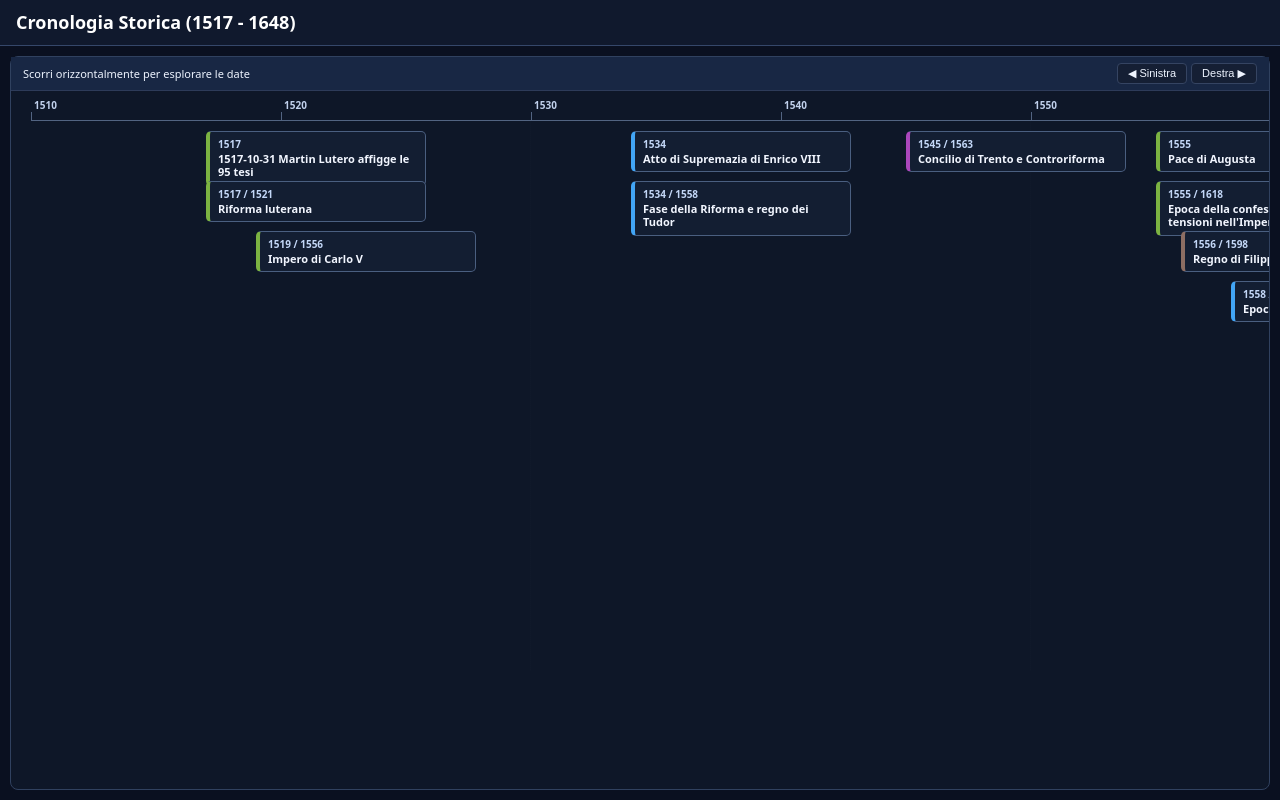
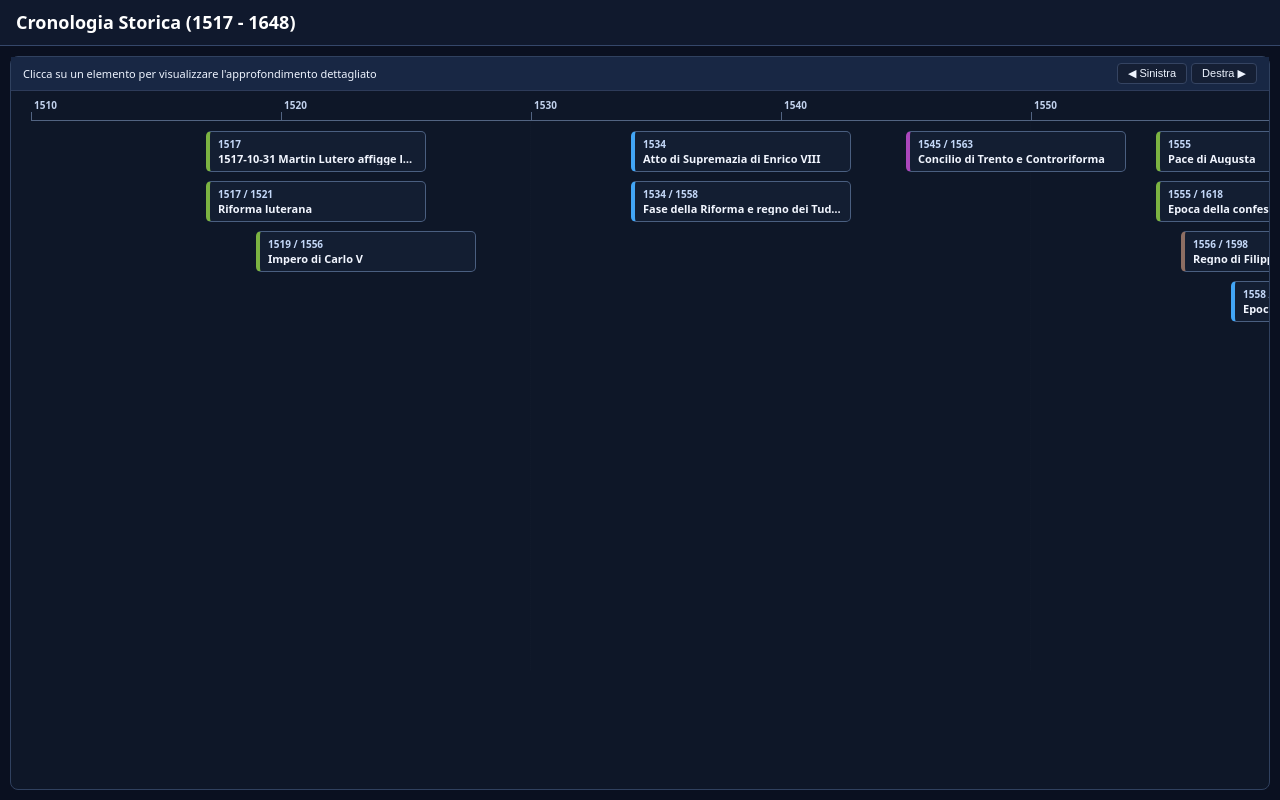
Before and after one commit to samumazz/pier_linea_tempo, a plain HTML site: page index.html in a window 1280 px wide. Drawn offline with Linux system fonts and the light colour scheme.

Commit message:
Enhance historical timeline with details and styles
Updated title and added detailed descriptions for historical events. Enhanced event card styles and modal functionality.

```diff
--- a/index.html
+++ b/index.html
@@ -1,12 +1,12 @@
 <!doctype html>
 <html lang="it"><head><meta charset="utf-8"><meta name="viewport" content="width=device-width,initial-scale=1">
-<title>Cronologia Storica</title>
+<title>Cronologia Storica con Approfondimenti</title>
 <style>
 :root{color-scheme:dark;--bg:#0a1020;--text:#eef4ff;--muted:#b8c7e1;--green:#7cb342;--purple:#ab47bc;--brown:#8d6e63;--blue:#42a5f5;--red:#ef5350}
 *{box-sizing:border-box}
 html, body { height: 100vh; margin: 0; padding: 0; overflow: hidden; font: 13px/1.4 system-ui,-apple-system,sans-serif; background:var(--bg); color:var(--text); display: flex; flex-direction: column; }
 
-header{padding:10px 16px;background:#10192d;border-bottom:1px solid #35476a; flex-shrink: 0; display:flex; justify-position:space-between; align-items:center;}
+header{padding:10px 16px;background:#10192d;border-bottom:1px solid #35476a; flex-shrink: 0; display:flex; justify-content:space-between; align-items:center;}
 h1{font-size:18px;margin:0;color:#fff}
 
 main{padding:10px; width:100%; flex: 1; display: flex; flex-direction: column; overflow: hidden;}
@@ -24,16 +24,27 @@ main{padding:10px; width:100%; flex: 1; display: flex; flex-direction: column; o
 .tick span{position:absolute;bottom:8px;left:2px;font-weight:700;}
 
 .event-area{position:relative;min-height:550px;background:repeating-linear-gradient(90deg,transparent 0,transparent 499px,#ffffff05 500px)}
-.event-card{position:absolute;width:220px;padding:6px 8px;border:1px solid #4a5f80;border-left:4px solid var(--accent);border-radius:5px;background:#131e32;color:#f2f6ff;line-height:1.2; font-size: 11px;}
+.event-card{position:absolute;width:220px;padding:6px 8px;border:1px solid #4a5f80;border-left:4px solid var(--accent);border-radius:5px;background:#131e32;color:#f2f6ff;cursor:pointer;line-height:1.2; font-size: 11px; transition: filter .15s, border-color .15s;}
+.event-card:hover{border-color:#fff;filter:brightness(1.15);z-index:5}
 .event-card .date{display:block;font-size:10px;font-weight:800;color:#c3d7f7;margin-bottom:2px}
-.event-card .event-title{display:block;font-size:11px;font-weight:700;}
+.event-card .event-title{display:block;font-size:11px;font-weight:700; white-space: nowrap; overflow: hidden; text-overflow: ellipsis;}
+
+/* Finestra modale (Popup di approfondimento) */
+.overlay{position:fixed;inset:0;background:#020612d9;display:none;align-items:center;justify-content:center;padding:16px;z-index:100;backdrop-filter:blur(4px)}
+.overlay.open{display:flex}
+.modal{width:min(500px,100%);max-height:85vh;overflow:auto;background:linear-gradient(145deg,#1b2942,#121b2e);border:1px solid #405578;border-radius:10px;padding:16px;box-shadow:0 20px 60px #0008}
+.modal-head{display:flex;justify-content:space-between;gap:12px;align-items:start}
+.modal h3{margin:4px 0 10px;font-size:17px;line-height:1.2;color:#fff}
+.modal p{color:#d0daed; font-size: 12px; line-height: 1.5; margin-bottom: 0;}
+.close{font-size:12px;padding:3px 7px;border:1px solid #354462;border-radius:5px;background:#151f34;color:var(--text);cursor:pointer}
+.modal-label{font-size:10px;text-transform:uppercase;letter-spacing:.1em;color:#9fb3d6;font-weight:800}
 </style></head><body>
 
 <header><h1>Cronologia Storica (1517 - 1648)</h1></header>
 <main>
 <div class="timeline-box">
   <div class="timeline-top">
-    <span>Scorri orizzontalmente per esplorare le date</span>
+    <span>Clicca su un elemento per visualizzare l'approfondimento dettagliato</span>
     <div class="scroll-controls">
       <button class="scroll-btn" id="scrollLeft">◀ Sinistra</button>
       <button class="scroll-btn" id="scrollRight">Destra ▶</button>
@@ -48,39 +59,47 @@ main{padding:10px; width:100%; flex: 1; display: flex; flex-direction: column; o
 </div>
 </main>
 
+<div id="overlay" class="overlay" role="dialog">
+  <article class="modal">
+    <div class="modal-head">
+      <div>
+        <div class="modal-label" id="modalDate"></div>
+        <h3 id="modalTitle"></h3>
+      </div>
+      <button class="close" id="close">✕</button>
+    </div>
+    <p id="modalBody"></p>
+  </article>
+</div>
+
 <script>
-// Dati presi esclusivamente dall'immagine fornita
+// Dati completi di approfondimenti descrittivi
 const events = [
-  // Categoria Verde
-  [1517, 1521, "Riforma luterana", "green"],
-  [1517, 1517, "1517-10-31 Martin Lutero affigge le 95 tesi", "green"],
-  [1519, 1556, "Impero di Carlo V", "green"],
-  [1555, 1555, "Pace di Augusta", "green"],
-  [1555, 1618, "Epoca della confessionalizzazione e tensioni nell'Impero", "green"],
-  [1618, 1648, "Guerra dei Trent'anni", "green"],
-  [1648, 1648, "Pace di Vestfalia", "green"],
+  [1517, 1521, "Riforma luterana", "green", "Periodo di profonda trasformazione religiosa avviato dalle contestazioni di Martin Lutero, che portò alla spaccatura della cristianità occidentale e alla nascita delle Chiese protestanti."],
+  [1517, 1517, "1517-10-31 Martin Lutero affigge le 95 tesi", "green", "Il monaco agostiniano Martin Lutero affigge le 95 tesi sulla porta della cattedrale di Wittenberg, criticando aspramente la pratica delle indulgenze e dando inizio alla Riforma protestante."],
+  [1519, 1556, "Impero di Carlo V", "green", "Il regno di Carlo d'Asburgo, sovrano di un impero 'sulle cui terre non tramontava mai il sole', impegnato a gestire i conflitti religiosi nell'Impero e le guerre contro la Francia e l'Impero Ottomano."],
+  [1555, 1555, "Pace di Augusta", "green", "Trattato storico che sancì il principio del 'cuius regio, eius religio', permettendo ai principi tedeschi di scegliere tra cattolicesimo e luteranesimo."],
+  [1555, 1618, "Epoca della confessionalizzazione e tensioni nell'Impero", "green", "Fase storica caratterizzata dal irrigidimento delle identità confessionali (cattolica, luterana e calvinista) e dal progressivo accumularsi di tensioni politiche che sfoceranno nella Guerra dei Trent'anni."],
+  [1618, 1648, "Guerra dei Trent'anni", "green", "Uno dei conflitti più devastanti della storia europea, nato da motivazioni religiose e politiche all'interno del Sacro Romano Impero e trasformatosi in una lotta per l'egemonia continentale."],
+  [1648, 1648, "Pace di Vestfalia", "green", "Insieme di trattati che posero fine alla Guerra dei Trent'anni, ridefinendo gli equilibri geopolitici europei e sancendo il principio della sovranità statale."],
 
-  // Categoria Viola
-  [1545, 1563, "Concilio di Trento e Controriforma", "purple"],
+  [1545, 1563, "Concilio di Trento e Controriforma", "purple", "Il concilio ecumenico della Chiesa cattolica convocato per riaffermare i dogmi tradizionali, correggere gli abusi interni e dare avvio alla Controriforma."],
 
-  // Categoria Marrone
-  [1556, 1598, "Regno di Filippo II", "brown"],
-  [1566, 1581, "Rivolta dei Paesi Bassi", "brown"],
-  [1571, 1571, "1571-10-07 Battaglia di Lepanto", "brown"],
+  [1556, 1598, "Regno di Filippo II", "brown", "Il regno del re di Spagna Filippo II, difensore del cattolicesimo controriformista, impegnato nella gestione di un impero globale e nei conflitti contro i Paesi Bassi e l'Inghilterra."],
+  [1566, 1581, "Rivolta dei Paesi Bassi", "brown", "La ribellione delle province settentrionali dei Paesi Bassi contro il dominio spagnolo di Filippo II, guidata da Guglielmo d'Orange e culminata nella nascita della repubblica indipendente."],
+  [1571, 1571, "1571-10-07 Battaglia di Lepanto", "brown", "Scontro navale in cui la flotta della Lega Santa (promossa dal Papa, dalla Spagna e da Venezia) inflisse una dura sconfitta all'impero ottomano nel Mediterraneo."],
 
-  // Categoria Blu
-  [1534, 1534, "Atto di Supremazia di Enrico VIII", "blue"],
-  [1534, 1558, "Fase della Riforma e regno dei Tudor", "blue"],
-  [1558, 1603, "Epoca elisabettiana", "blue"],
-  [1588, 1588, "Sconfitta dell'Invincibile Armata", "blue"],
+  [1534, 1534, "Atto di Supremazia di Enrico VIII", "blue", "Legge approvata dal Parlamento inglese che proclamava il re Enrico VIII capo supremo della Chiesa d'Inghilterra, sancendo lo scisma da Roma."],
+  [1534, 1558, "Fase della Riforma e regno dei Tudor", "blue", "Periodo di transizione religiosa e consolidamento del potere della dinastia Tudor in Inghilterra attraverso riforme istituzionali e scismi."],
+  [1558, 1603, "Epoca elisabettiana", "blue", "L'età d'oro del regno di Elisabetta I d'Inghilterra, caratterizzata da stabilità interna, fioritura culturale (teatro elisabettiano) e affermazione marittima."],
+  [1588, 1588, "Sconfitta dell'Invincibile Armata", "blue", "Il fallimento della gigantesca spedizione navale inviata da Filippo II di Spagna per invadere l'Inghilterra, decimata dalla flotta inglese e dalle tempeste."],
 
-  // Categoria Rossa
-  [1562, 1598, "Guerre di religione in Francia", "red"],
-  [1572, 1572, "Strage di san Bartolomeo", "red"],
-  [1598, 1598, "Editto di Nantes", "red"],
-  [1598, 1610, "Regno di Enrico IV", "red"],
-  [1610, 1624, "Regno di Maria de' Medici e successivamente di Luigi XIII", "red"],
-  [1624, 1642, "Governo di Richelieu e assolutismo", "red"]
+  [1562, 1598, "Guerre di religione in Francia", "red", "Lunga e sanguinosa serie di conflitti civili tra la maggioranza cattolica e la minoranza calvinista (ugonotti) in Francia."],
+  [1572, 1572, "Strage di san Bartolomeo", "red", "Il massacro di migliaia di ugonotti perpetrato a Parigi e in tutta la Francia nella notte tra il 23 e il 24 agosto 1572, apice delle guerre di religione."],
+  [1598, 1598, "Editto di Nantes", "red", "Decreto emanato da Enrico IV che pose fine alle guerre di religione in Francia, garantendo agli ugonotti libertà di culto e diritti civili limitati."],
+  [1598, 1610, "Regno di Enrico IV", "red", "Il governo di Enrico IV di Borbone, volto alla pacificazione interna della Francia, alla ripresa economica e al rafforzamento dell'autorità regia."],
+  [1610, 1624, "Regno di Maria de' Medici e successivamente di Luigi XIII", "red", "Periodo di reggenza e di transizione politica caratterizzato da tensioni nobiliari e dalla gestione del potere prima della svolta assolutistica."],
+  [1624, 1642, "Governo di Richelieu e assolutismo", "red", "L'era in cui il cardinale Richelieu diresse la politica francese, riducendo il potere degli ugonotti, sottomettendo la grande nobiltà e ponendo le basi dell'assolutismo."]
 ];
 
 const colors = {
@@ -93,18 +112,25 @@ const colors = {
 
 const minYear = 1510;
 const maxYear = 1660;
-const scale = 25; // Pixel per anno per un layout ben distribuito
+const scale = 25;
 
 const board = document.getElementById('board');
 const axis = document.getElementById('axis');
 const eventArea = document.getElementById('eventArea');
 const scrollContainer = document.getElementById('scroll');
+const overlay = document.getElementById('overlay');
+
+function openModal(e) {
+  document.getElementById('modalDate').textContent = e[0] === e[1] ? `${e[0]}` : `${e[0]} – ${e[1]}`;
+  document.getElementById('modalTitle').textContent = e[2];
+  document.getElementById('modalBody').textContent = e[4];
+  overlay.classList.add('open');
+}
 
 function render() {
   const boardWidth = (maxYear - minYear) * scale + 300;
   board.style.width = boardWidth + 'px';
 
-  // Tacche degli anni (ogni 10 anni come nell'immagine)
   for(let y = minYear; y <= maxYear; y += 10) {
     const t = document.createElement('div');
     t.className = 'tick';
@@ -113,8 +139,7 @@ function render() {
     axis.append(t);
   }
 
-  // Posizionamento delle schede a binari senza sovrapposizioni
-  const cardW = 230;
+  const cardW = 220;
   const cardH = 50;
   const trackEnd = [];
 
@@ -136,6 +161,8 @@ function render() {
 
     const dateText = e[0] === e[1] ? `${e[0]}` : `${e[0]} / ${e[1]}`;
     el.innerHTML = `<span class="date">${dateText}</span><span class="event-title">${e[2]}</span>`;
+
+    el.addEventListener('click', () => openModal(e));
     eventArea.append(el);
   });
 
@@ -145,5 +172,9 @@ function render() {
 document.getElementById('scrollLeft').addEventListener('click', () => scrollContainer.scrollBy({ left: -300, behavior: 'smooth' }));
 document.getElementById('scrollRight').addEventListener('click', () => scrollContainer.scrollBy({ left: 300, behavior: 'smooth' }));
 
+document.getElementById('close').addEventListener('click', () => overlay.classList.remove('open'));
+overlay.addEventListener('click', e => { if(e.target === overlay) overlay.classList.remove('open'); });
+document.addEventListener('keydown', e => { if(e.key === 'Escape') overlay.classList.remove('open'); });
+
 render();
 </script></body></html>
```
